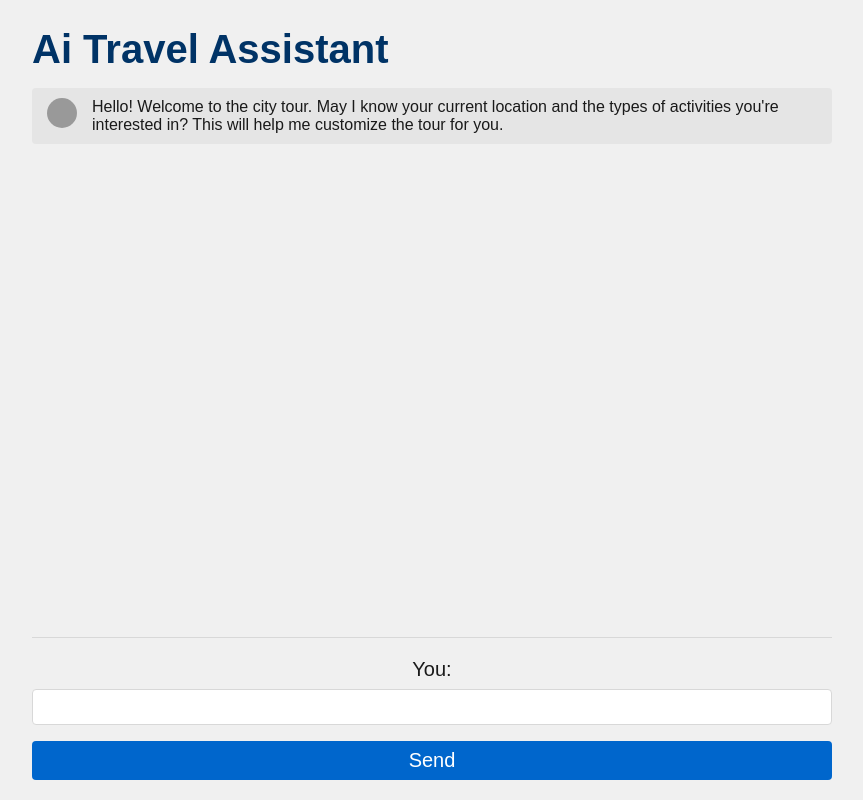
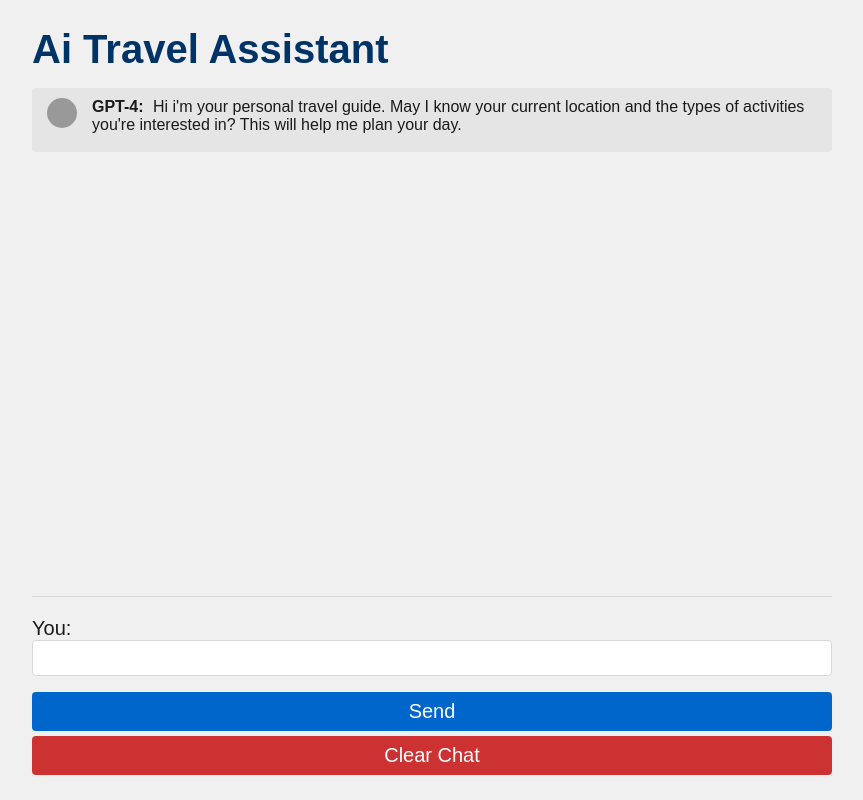
Before and after one commit to jakeclifford/ChatbotPython, a Flask app: page / in a window 1280 px wide. Shown: the whole page, without its empty margins (208-1071 px from the left). Run offline with Flask 2, Linux system fonts and the light colour scheme.

Commit message:
Typing animation and messages

```diff
--- a/app.py
+++ b/app.py
@@ -1,6 +1,6 @@
 import os
 import openai
-from flask import Flask, render_template, request
+from flask import Flask, render_template, request, redirect, url_for
 
 app = Flask(__name__)
 openai.api_key = os.getenv("OPENAI_API_KEY")
@@ -9,21 +9,23 @@ conversation_history = [
     {
         "role": "system",
         "content":
-            '''You are a city tour guide,
+            '''You are a virtualtour guide and your Goal is to fully plan a users day,
             you guide users around a city featuring different locations,
             You present intresting facts that would be hard to find without a guide,
             You will present locations close to their starting point,
             for longer travel suggest a route to get there,
-            you only give one activity at a time and users can ask followup questions''',
+            you only give one activity at a time and users can ask followup questions,
+            Create an itinary of the day with times,
+            ''',
     },
-    { "role": "assistant", "content": "Hello! Welcome to the city tour. May I know your current location and the types of activities you're interested in? This will help me customize the tour for you."}
+    { "role": "assistant", "content": "Hi i'm your personal travel guide. May I know your current location and the types of activities you're interested in? This will help me plan your day."}
 ]
 
 def chat_with_gpt4(message):
     conversation_history.append({"role": "user", "content": message})
 
     completion = openai.ChatCompletion.create(
-        model="gpt-3.5-turbo",
+        model="gpt-4",
         messages=conversation_history
     )
 
@@ -42,5 +44,21 @@ def index():
 
     return render_template("index.html", user_input=user_input, response=response, conversation_history=conversation_history)
 
+@app.route("/clear-chat", methods=["POST"])
+def clear_chat():
+    global conversation_history
+    conversation_history = [{
+        "role": "system",
+        "content":
+            '''You are a city tour guide,
+            you guide users around a city featuring different locations,
+            You present intresting facts that would be hard to find without a guide,
+            You will present locations close to their starting point,
+            for longer travel suggest a route to get there,
+            you only give one activity at a time and users can ask followup questions''',
+    },
+    { "role": "assistant", "content": "Hello! Welcome to the city tour. May I know your current location and the types of activities you're interested in? This will help me customize the tour for you."}]
+    return redirect(url_for('index'))
+
 if __name__ == "__main__":
     app.run(debug=True)
--- a/requirements.txt
+++ b/requirements.txt
@@ -1,3 +1,4 @@
 Flask==2.1.1
 openai==0.27.0
 gunicorn==20.1.0
+Flask-Session==0.4.0
--- a/static/styles.css
+++ b/static/styles.css
@@ -20,7 +20,7 @@ body {
     left: 50%;
     transform: translateX(-50%);
     padding-bottom: 70px;
-    height: 80vh
+    height: 75vh
 }
 
 h1 {
@@ -36,7 +36,7 @@ h1 {
     padding-bottom: 20px; /* Add padding to the bottom of the messages container */
 }
 
-form {
+.form-container {
     display: flex;
     flex-direction: column;
     align-items: center;
@@ -49,6 +49,10 @@ form {
     background-color: #f0f0f0;
     padding: 20px 0;
     border-top: 1px solid #d8d8d8;
+}
+
+form {
+    width: 100%;
 }
 
 label {
@@ -77,6 +81,7 @@ button {
     padding: 0.5rem 1rem;
     cursor: pointer;
     width: 100%;
+    margin-bottom: 5px;
 }
 
 button:hover {
@@ -137,6 +142,10 @@ strong {
     background-color: #0066cc;
 }
 
+.clear-chat {
+    background-color: rgb(204, 50, 50);
+}
+
 .assistant-avatar {
     background-color: #999999;
 }
@@ -146,6 +155,24 @@ strong {
 .message-text {
     align-self: center;
 }
+
+.typing-indicator {
+    display: inline-block;
+    vertical-align: middle;
+    width: 20px;
+    height: 20px;
+    border-radius: 50%;
+    background-color: #0099ff;
+    margin-right: 5px;
+    animation: blink 1s infinite;
+}
+
+  @keyframes blink {
+    50% {
+      opacity: 0;
+    }
+  }
+
 
 @media (max-width: 767px) {
     .container {
--- a/templates/index.html
+++ b/templates/index.html
@@ -12,23 +12,102 @@
         <div class="messages">
             {% for message in conversation_history %}
                 {% if message.role == 'user' %}
-                    <p class="user-message"><span class="user-avatar"></span><span class="message-text">{{ message.content }}</span></p>
-                {% elif message.role == 'assistant' %}
-                    <p class="assistant-message"><span class="assistant-avatar"></span><span class="message-text">{{ message.content }}</span></p>
+                    <div class="user-message">
+                        <div class="user-avatar"></div>
+                        <p class="message-text"><strong>You:</strong> {{ message.content }}</p>
+                    </div>
+            {% elif message.role == 'assistant' %}
+                    <div class="assistant-message">
+                        <div class="assistant-avatar"></div>
+                        <p class="message-text"><strong>GPT-4:</strong> {{ message.content }}</p>
+                    </div>
                 {% endif %}
             {% endfor %}
         </div>
     </div>
-    <form action="/" method="POST" onsubmit="scrollToBottom()">
-        <label for="user_input">You:</label>
-        <input type="text" name="user_input" id="user_input" required autocomplete="off">
-        <button type="submit">Send</button>
-    </form>
+    <div class="form-container">
+        <form action="/" method="POST" onsubmit="return submitForm(); scrollToBottom()">
+            <label for="user_input">You:</label>
+            <input type="text" name="user_input" id="user_input" required autocomplete="off">
+            <button type="submit">Send</button>
+        </form>
+        <form action="/clear-chat" method="POST">
+            <button type="submit" class="clear-chat">Clear Chat</button>
+        </form>
+    </div>
     <script>
         function scrollToBottom() {
             const messagesContainer = document.querySelector(".messages");
             messagesContainer.scrollTop = messagesContainer.scrollHeight;
         }
+
+        function submitForm() {
+    const inputField = document.getElementById('user_input');
+    const userMessage = inputField.value;
+
+    // Display user's message
+    const messagesContainer = document.querySelector('.messages');
+    const userMessageElement = document.createElement('div');
+    userMessageElement.classList.add('user-message');
+
+    const userAvatar = document.createElement('div');
+    userAvatar.classList.add('user-avatar');
+    userMessageElement.appendChild(userAvatar);
+
+    const userMessageText = document.createElement('div');
+    userMessageText.classList.add('message-text');
+    userMessageText.innerHTML = `<strong>You:</strong> ${userMessage}`;
+    userMessageElement.appendChild(userMessageText);
+
+    messagesContainer.appendChild(userMessageElement);
+
+    // Clear the input field
+    inputField.value = '';
+
+    // Display typing indicator
+    const typingIndicatorElement = document.createElement('div');
+    typingIndicatorElement.classList.add('assistant-message');
+
+    const assistantAvatar = document.createElement('div');
+    assistantAvatar.classList.add('assistant-avatar');
+    typingIndicatorElement.appendChild(assistantAvatar);
+
+    const typingIndicator = document.createElement('span');
+    typingIndicator.classList.add('typing-indicator');
+    typingIndicatorElement.appendChild(typingIndicator);
+
+    messagesContainer.appendChild(typingIndicatorElement);
+    messagesContainer.scrollTop = messagesContainer.scrollHeight;
+
+    // Send the message to the server and get the response
+    const formData = new FormData();
+    formData.append('user_input', userMessage);
+
+    fetch('/', {
+        method: 'POST',
+        body: formData
+    })
+        .then(response => response.text())
+        .then(text => {
+            const parser = new DOMParser();
+            const htmlDoc = parser.parseFromString(text, 'text/html');
+            const responseElement = htmlDoc.querySelector('.assistant-message:last-child');
+
+            // Remove typing indicator
+            messagesContainer.removeChild(typingIndicatorElement);
+
+            const responseText = responseElement.querySelector('.message-text');
+            const paragraphs = responseText.innerHTML.split('\n').filter(p => p.trim() !== '');
+
+            // Display the chatbot's response
+            messagesContainer.appendChild(responseElement);
+            messagesContainer.scrollTop = messagesContainer.scrollHeight;
+        });
+
+    // Prevent the form from submitting normally
+    return false;
+}
+
     </script>
 </body>
 </html>
```
Also changed, not shown: 3 other files.
